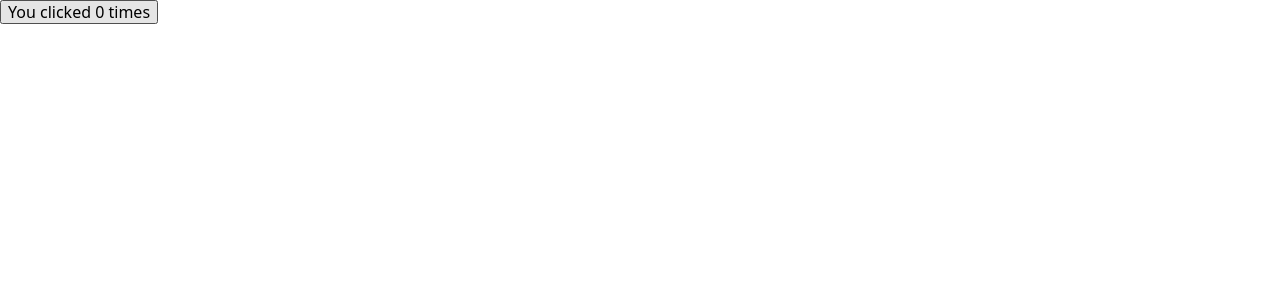
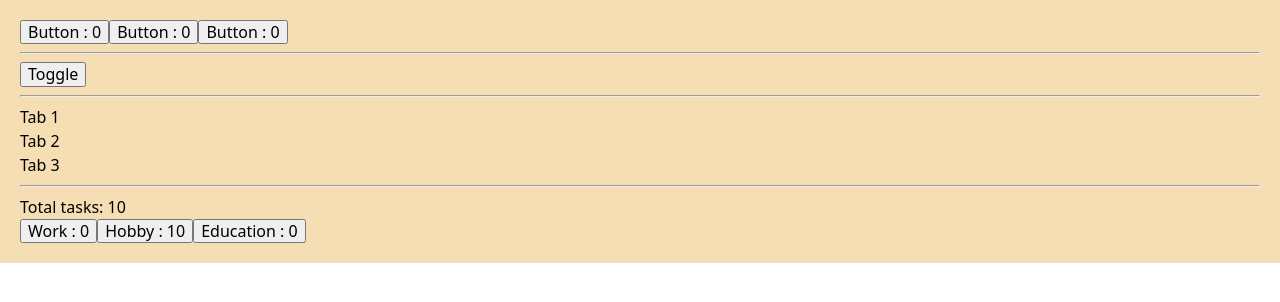
Before and after one commit to AlonKo68/my-react-modules, a React (Vite) app: page / in a window 1280 px wide. Shown: the top 302 px of the page. Built offline with nearby package versions, Linux system fonts and the light colour scheme.

Commit message:
add 03-state

```diff
--- /dev/null
+++ b/src/components/Accordion.jsx
@@ -0,0 +1,60 @@
+// import {useState} from 'react';
+// export default function Accordion() {
+//     const [tabIndex, setTabIndex] = useState(null);
+
+//     const selectTab = (nextIndex) => {
+//         console.log(nextIndex);
+//         // setTabIndex(nextIndex);
+
+//         if (nextIndex === tabIndex) {
+//           setTabIndex(null);
+//         } else {
+//           setTabIndex(nextIndex);
+//         }
+//       }
+
+//     return (
+//         <div>
+//             <div>
+//               <p onClick={() => selectTab(1)}>Tab 1</p>
+//                {tabIndex === 1 && <p>Lorem ipsum dolor sit amet, consectetur adipisicing elit!</p>}
+//             </div>
+//             <div>
+//               <p onClick={() => selectTab(2)}>Tab 2</p>
+//                {tabIndex === 2 && <p>Lorem ipsum dolor sit amet, consectetur adipisicing elit!</p>}
+//             </div>
+//             <div>
+//               <p onClick={() => selectTab(3)}>Tab 3</p>
+//               {tabIndex === 3 && <p>Lorem ipsum dolor sit amet, consectetur adipisicing elit!</p>}
+//             </div>
+//       </div>
+
+//     )
+// }
+
+import { useState } from 'react';
+export default function Accordion({ tabs }) {
+  const [tabIndex, setTabIndex] = useState(null);
+
+  const selectTab = (nextIndex) => {
+    console.log(nextIndex);
+    // setTabIndex(nextIndex);
+
+    if (nextIndex === tabIndex) {
+      setTabIndex(null);
+    } else {
+      setTabIndex(nextIndex);
+    }
+  };
+
+  return (
+    <div>
+      {tabs.map((tab, index) => (
+        <div key={index}>
+          <p onClick={() => selectTab(index)}>{tab.title}</p>
+          {tabIndex === index && <p>{tab.content}</p>}
+        </div>
+      ))}
+    </div>
+  );
+}
--- a/src/components/App/App.jsx
+++ b/src/components/App/App.jsx
@@ -1,244 +1,303 @@
 // import React from 'react';
-// import './App.css'
-
+//  -- Стан компонента ----------
+import {useState} from 'react';
 import css from './App.module.css';
 
-//Заняття 1. Обробка подій
-// const App = () => {
-  // 	return <button>Click me!</button>;
-  // };
-  // export default App;
+// import { useState, useEffect } from "react";
 
-  //-----------------------------
-  // const App = () => {
-    // 	const handleClick = () => {
-      // 		alert("I'm a button!");
-      // 	};
-      // 	return <button onClick={handleClick}>Click me!</button>;
-      // };
-      // export default App;
+// ------- Заняття 3 - Події та стан компонента --------
+//    ----- Обробка подій -------
+// export default function App () {
+//   const handleClick = () => {
+//     console.log('Click');
+//   }
+//   const handleMouseEnter =(evt) => {
+//     // console.log('Mouse enter');
+//     console.log(evt);
+//   }
+//   return (
+//     <div className={css.container} onMouseEnter={handleMouseEnter}>
+//       State in React
+//       <button onClick={handleClick}>Click</button>
+//     </div>
+//   )
+// };
 
-      // export default function App() {
-        //   const handleClick = () => {
-//     alert("I'm a button!");
-//   };
-//   return <button onClick={handleClick}>Click me!</button>;
-// }
+// --------------------
+// export default function App () {
+//   const handleClick = () => {
+//     console.log('Click');
+//   }
+//   const handleMouseEnter =(evt) => {
+//     console.log(evt);
+//   }
+//   const passValue = (value) => {
+//     console.log(value);
+//   }
+//   // return (
+//   //   <div className={css.container} onMouseEnter={handleMouseEnter}>
+//   //     State in React
+//   //     <button onClick={handleClick}>Click</button>
+//   //     <button onDoubleClick={passValue}>Double click</button>
+//   //   </div>
+//   // )
+//   return (
+//     <div className={css.container} onMouseEnter={handleMouseEnter}>
+//       State in React
+//       <button onClick={handleClick}>Click</button>
+//       <button onDoubleClick={() => {passValue(5)}}>Double click</button>
+//     </div>
+//   )
+// };
 
-//------------------------------
-// const App = () => {
-  //   return <button onClick={() => alert("I'm a button!")}>Click me!</button>;
-  // };
-  // export default App;
+//  -- Стан компонента ----------
 
-  //---------------1. Посилання на функцію---------------
-  // const App = () => {
-//     return <button onClick={alert('You clicked me!')}>Click me!</button>;
-//   };
-//   export default App;
+// export default function App () {
+//   let clicks = 0;
+//   const handleClick = () => {
+//     clicks += 1;
+//     console.log("clicks", clicks);
+//   }
 
-//------------
-// const App = () => {
-  //   return <button onClick={() => alert("I'm a button!")}>Click me!</button>;
-  // };
-  // export default App;
+//   return (
+//     <div className={css.container}>
+//       State in React
+//       <button onClick={handleClick}>Click: {clicks}</button>
 
-  //-----------------2. Об'єкт події ---------------
-  //  export default function App() {
-    // 	const handleClick = (evt) => {
-      // 		console.log(evt);
-      // 	};
-      // 	return (
-        // 		<>
-        // 			<button onClick={handleClick}>First button</button>
-        // 			<button onClick={evt => console.log(evt)}>Second button</button>
-        // 		</>
-        // 	);
-        // };
+//     </div>
+//   )
+// };
 
-        //-------------3. Читання props -------------
-        // import CustomButton from '../CustomButton';
-
-        //   const App = () => {
-          //     return (
-            //       <>
-            //         <CustomButton message="Playing music!">
-            //           Play some music
-            //         </CustomButton>
-            //         <CustomButton message="Uploading your data!">
-            //           Upload data
-            //         </CustomButton>
-            //       </>
-            //     );
-            //   }
-// export default App;
-
-//--------- 5. Реактивність -----------
-// const App = () => {
-  // 	let clicks = 0;
-
-  //   const handleClick = () => {
-    //     clicks = clicks + 1;
-
-    //   };
-
-    // 	return <button onClick={handleClick}>Current: {clicks}</button>
-    // };
-    // export default App;
-
-    //------------------------
-    // const App = () => {
-// 	const [ clicks, setClicks ] = useState(0);
-//   console.log(useState(0));
+// export default function App () {
+//   // const data = useState(0)
+//   // console.log(data);
+//   const [clicks, setClicks]= useState(0);
 
 //   const handleClick = () => {
-  //     // clicks = clicks + 1;
-  // 		setClicks(clicks + 1);
-  //   };
-  //   console.log(clicks);
+//     console.log("clicks", clicks);
+//     setClicks(clicks + 1);
+//     console.log(clicks);
+//     }
 
-  // 	return <button onClick={handleClick}>Current: {clicks}</button>
-  // };
-  // export default App;
+//   return (
+//     <div className={css.container}>
+//       State in React
+//       <button onClick={handleClick}>Click: {clicks}</button>
+//     </div>
+//   )
+// };
 
-  //-----------------6. Хук useState --------------
-  // import { useState } from 'react';
+// ------------------- task 1 -------------------
+// import Counter from '../Counter';
+// export default function App () {
 
-  // export const App = () => {
-    //   const [clicks, setClicks] = useState(1);
-    //   console.log(clicks);
-    //   console.log(useState(1));
+//   return (
+//     <div className={css.container}>
+//       <Counter />
+//       <Counter />
+//       <Counter />
+//     </div>
+//   )
+// };
+
+//    ------- Підняття стану  ---------
+// import Counter from '../Counter';
+// export default function App () {
+//   const [clicks, setClicks] = useState(0);
 //   const handleClick = () => {
-  //     setClicks(clicks + 1);
-  //   };
+//     setClicks(clicks + 1);
+//   }
 
-  //   return <button onClick={handleClick}>Number of clicks: {clicks}</button>;
-  // };
-  // export default App;
+//   return (
+//     <div className={css.container}>
+//       <Counter value={clicks} onUpdate={handleClick}/>
+//       <Counter value={clicks} onUpate={handleClick}/>
+//       <Counter value={clicks} onUpdate={handleClick}/>
+//     </div>
+//   )
+// };
 
-//-----------------7. Декілька станів --------------
-// import { useState } from 'react';
+// ------------------- task 2 -------------------
+// import Counter from '../Counter';
+// export default function App () {
+//   // 1
+//   const [clicks, setClicks] = useState(0);
 
-// export default function App() {
-//   const [clicks, setClicks] = useState(0);
+//   // 2
 //   const [isOpen, setIsOpen] = useState(false);
 
+//   // 3
+//   const [tabIndex, setTabIndex] = useState(null);
+
+//   //1
 //   const handleClick = () => {
 //     setClicks(clicks + 1);
-//   };
+//   }
+//   //2
+//   const toggleText = () => {
+//     setIsOpen(!isOpen);
+//   }
 
-//   const handleToggle = () => {
-//     setIsOpen(!isOpen);
-//   };
+//   //3
+//   const selectTab = (nextIndex) => {
+//     console.log(nextIndex);
+//     // setTabIndex(nextIndex);
+
+//     if (nextIndex === tabIndex) {
+//       setTabIndex(null);
+//     } else {
+//       setTabIndex(nextIndex);
+//     }
+//   }
 
 //   return (
-//     <>
-//       <button onClick={handleClick}>Current: {clicks}</button>
-//       <button onClick={handleToggle}>{isOpen ? "Hide" : "Show"}</button>
-//       {isOpen && <p>Now you can see me!</p>}
-//     </>
-//   );
+//     <div className={css.container}>
+//       {/* 1 */}
+//       <Counter value={clicks} onUpdate={handleClick}/>
+//       <Counter value={clicks} onUpate={handleClick}/>
+//       <Counter value={clicks} onUpdate={handleClick}/>
+
+//       {/* 2 */}
+//       <hr />
+//       <button onClick={toggleText}>Toggle</button>
+//       {isOpen && <p>You can see me 😍💋</p>}
+
+//       {/* 3 */}
+//       <hr />
+//       <div>
+//         <div>
+//           <p onClick={() => selectTab(1)}>Tab 1</p>
+//           {tabIndex === 1 && <p>Lorem ipsum dolor sit amet, consectetur adipisicing elit!</p>}
+//         </div>
+//         <div>
+//           <p onClick={() => selectTab(2)}>Tab 2</p>
+//           {tabIndex === 2 && <p>Lorem ipsum dolor sit amet, consectetur adipisicing elit!</p>}
+//         </div>
+//         <div>
+//           <p onClick={() => selectTab(3)}>Tab 3</p>
+//          {tabIndex === 3 && <p>Lorem ipsum dolor sit amet, consectetur adipisicing elit!</p>}
+//         </div>
+//       </div>
+
+//     </div>
+//   )
 // };
 
-//-------------8. Ізоляція стану ---------
-// import ClickCounter from '../ClickCounter/ClickCounter';
-// const App = () => {
-//   return (
-//     <>
-// 	  <ClickCounter />
-// 	  <ClickCounter />
-//     </>
-//   );
-// };
-// export default App;
-
-//-----------------9. Підняття стану --------------
-// import { useState } from 'react';
-// import { ClickCounter } from '../ClickCounter/ClickCounter';
-
-// const App = () => {
+//    ------------------
+// import Counter from '../Counter';
+// import Accordion from '../Accordion';
+// export default function App () {
+// const items = [
+//   { title: 'Tab 1', content: 'Lorem ipsum dolor sit amet, consectetur adipisicing elit!' },
+//   { title: 'Tab 2', content: 'Lorem ipsum dolor sit amet, consectetur adipisicing elit!' },
+//   { title: 'Tab 3', content: 'Lorem ipsum dolor sit amet, consectetur adipisicing elit!' },
+// ]
+//   // 1
 //   const [clicks, setClicks] = useState(0);
 
+//   // 2
+//   const [isOpen, setIsOpen] = useState(false);
+
+//   //1
 //   const handleClick = () => {
 //     setClicks(clicks + 1);
-//   };
+//   }
+//   //2
+//   const toggleText = () => {
+//     setIsOpen(!isOpen);
+//   }
 
 //   return (
-//     <>
-//       <ClickCounter value={clicks} onUpdate={handleClick} />
-//       <ClickCounter value={clicks} onUpdate={handleClick} />
-//     </>
-//   );
+//     <div className={css.container}>
+//       {/* 1 */}
+//       <Counter value={clicks} onUpdate={handleClick}/>
+//       <Counter value={clicks} onUpate={handleClick}/>
+//       <Counter value={clicks} onUpdate={handleClick}/>
+
+//       {/* 2 */}
+//       <hr />
+//       <button onClick={toggleText}>Toggle</button>
+//       {isOpen && <p>You can see me 😍💋</p>}
+
+//       {/* 3 */}
+//       <hr />
+//       <Accordion tabs={items}/>
+
+//     </div>
+//   )
 // };
-// export default App;
 
-//------------- 10. Оновлення об'єктів --------
-// import { useState } from 'react';
+//-----------
+import Counter from '../Counter';
+import Accordion from '../Accordion';
+export default function App () {
+  //3
+  const items = [
+    { title: 'Tab 1', content: 'Lorem ipsum dolor sit amet, consectetur adipisicing elit!' },
+    { title: 'Tab 2', content: 'Lorem ipsum dolor sit amet, consectetur adipisicing elit!' },
+    { title: 'Tab 3', content: 'Lorem ipsum dolor sit amet, consectetur adipisicing elit!' },
+  ]
 
-// const App = () => {
-//   const [values, setValues] = useState({
-//     x: 0,
-//     y: 0,
-//   });
+  //4
+  const [taskCount, setTaskCount] = useState({
+    work: 0,
+    hobby: 0,
+    edu: 0,
+  });
 
-//   const updateX = () => {
-//     setValues({
-//       ...values,
-//       x: values.x + 1,
-//     });
-//   };
+  taskCount.hobby = 10;
+  console.log(taskCount.hobby);
+  const totalTask = taskCount.work + taskCount.hobby + taskCount.edu;
 
-//   const updateY = () => {
-//     setValues({
-//       ...values,
-//       y: values.y + 1,
-//     });
-//   };
-
-//   return (
-//     <div>
-//       <p>
-//         x: {values.x}, y: {values.y}
-//       </p>
-
-//       <button onClick={updateX}>Update x</button>
-//       <button onClick={updateY}>Update y</button>
-//     </div>
-//   );
-// };
-// export default App;
-
-//      -----------  Заняття 2. Життєвий цикл компонента
-//------    2.1. Хук useEffect ---------
-// import { useState, useEffect } from "react";
-
-// const App = () => {
-//   const [clicks, setClicks] = useState(0);
-
-//   return (
-//     <button onClick={() => setClicks(clicks + 1)}>
-//       You clicked {clicks} times
-//     </button>
-//   );
-// };
-// export default App;
-
-//------------------------
-import { useState, useEffect } from "react";
-
-const App = () => {
+  // 1
   const [clicks, setClicks] = useState(0);
 
-  // Оголошуємо ефект
-  useEffect(() => {
-    //змінювати заголовок вкладки браузера.
-    document.title = `You clicked ${clicks} times`;
-  });
+  // 2
+  const [isOpen, setIsOpen] = useState(false);
+
+  //1
+  const handleClick = () => {
+    setClicks(clicks + 1);
+  }
+  //2
+  const toggleText = () => {
+    setIsOpen(!isOpen);
+  }
+  //4
+  const updateTaskCount = (taskType) => {
+    console.log(taskType);
+    // setTaskCount(() => ({
+    //   ...taskCount,
+    //  work: 5,
+    //  edu: taskCount.edu + 1,
+    //  hobby: taskCount.hobby + 1,
+    // }));
+  };
 
   return (
-    <button onClick={() => setClicks(clicks + 1)}>
-      You clicked {clicks} times
-    </button>
-  );
+    <div className={css.container}>
+      {/* 1 */}
+      <Counter value={clicks} onUpdate={handleClick}/>
+      <Counter value={clicks} onUpate={handleClick}/>
+      <Counter value={clicks} onUpdate={handleClick}/>
+
+      {/* 2 */}
+      <hr />
+      <button onClick={toggleText}>Toggle</button>
+      {isOpen && <p>You can see me 😍💋</p>}
+
+      {/* 3 */}
+      <hr />
+      <Accordion tabs={items}/>
+
+      {/* 4 */}
+      <hr />
+    <div>
+      <p>Total tasks: {totalTask}</p>
+      <button onClick={() => updateTaskCount('work')}>Work : {taskCount.work}</button>
+      <button onClick={() => updateTaskCount('hobby')}>Hobby : {taskCount.hobby}</button>
+      <button onClick={() => updateTaskCount('edu')}>Education : {taskCount.edu}</button>
+    </div>
+    </div>
+  )
 };
-export default App;
--- /dev/null
+++ b/src/components/Counter.jsx
@@ -0,0 +1,33 @@
+// import { useState } from 'react';
+
+// export default function Counter() {
+//     const [clicks, setClicks] = useState(0);
+
+//     const handleClick = () => {
+//         setClicks(clicks + 1);
+//     }
+
+//     return (
+//         <button onClick={handleClick}>
+//             {clicks}
+//         </button>
+//     );
+//   }
+
+  //  ----   Підняття стану ---------
+// export default function Counter({value, onUpdate}) {
+//     return (
+//         <button onClick={onUpdate}>
+//             Button : {value}
+//         </button>
+//     );
+//   }
+
+// -------------task 2-----------------
+export default function Counter({value, onUpdate}) {
+    return (
+        <button onClick={onUpdate}>
+            Button : {value}
+        </button>
+    );
+  }
```
Also changed, not shown: src/components/ClickCounter/ClickCounter.jsx (deleted, +0 -19 lines), src/components/CountDisplay.jsx (added).
